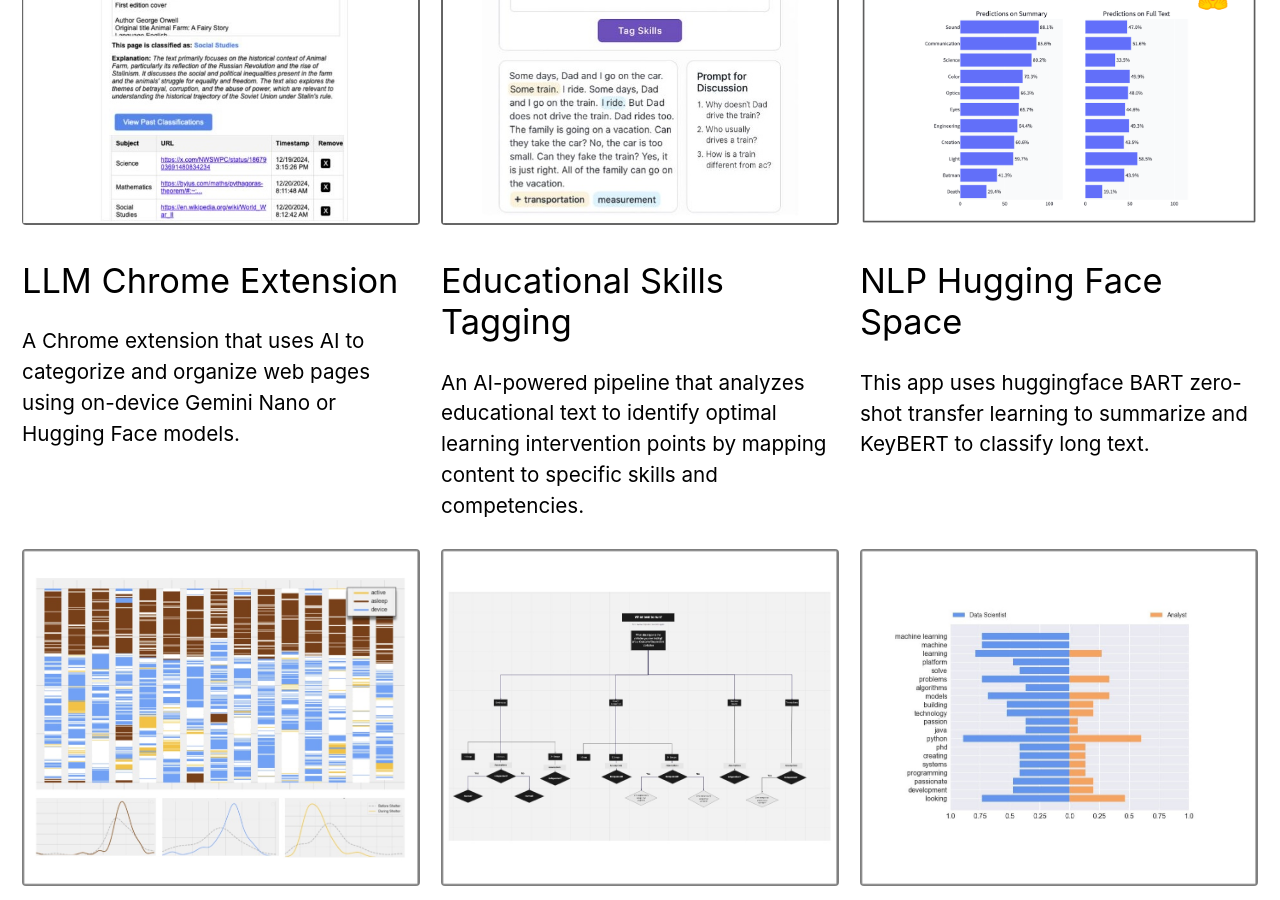
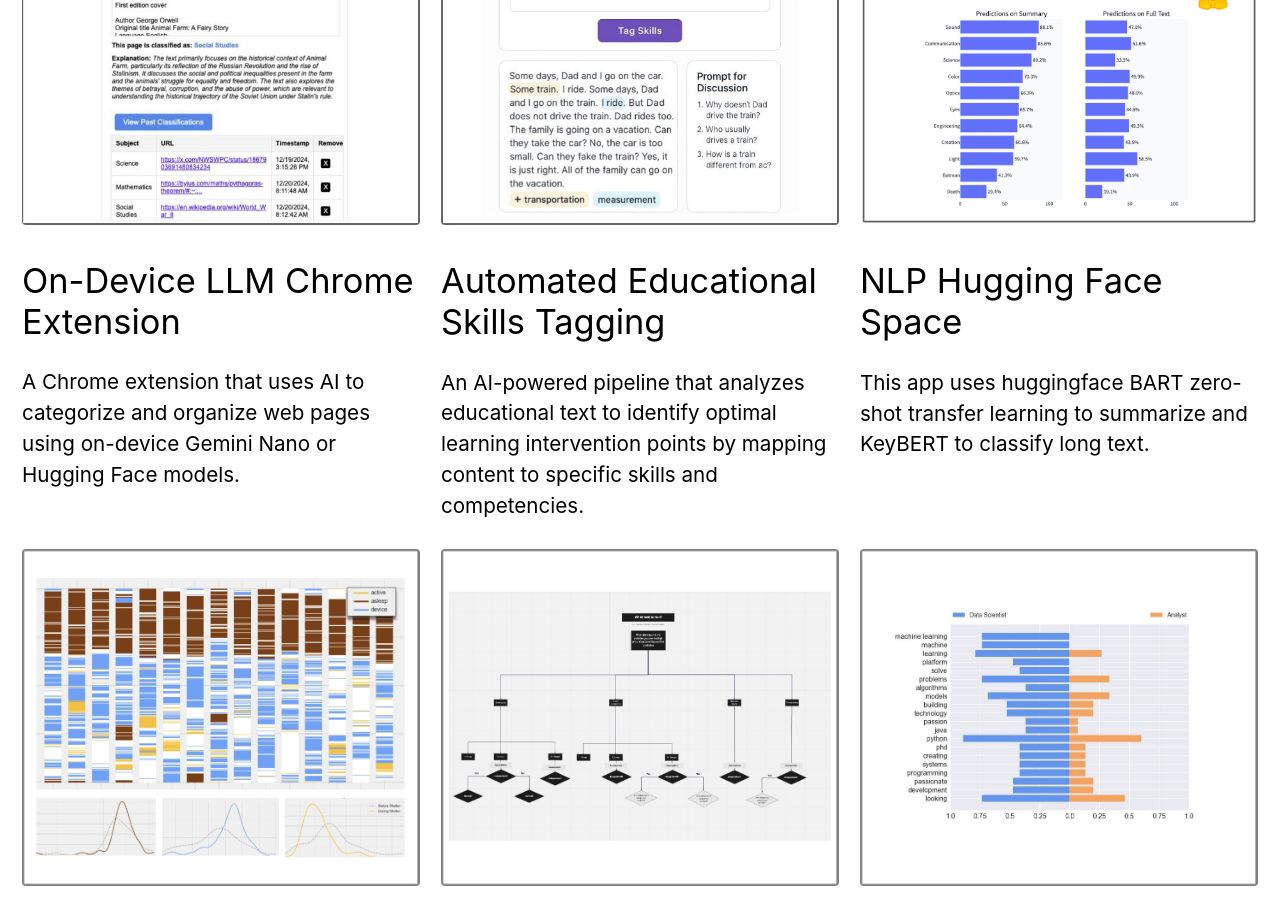
Before and after one commit to pleonova/pleonova.github.io, a Jekyll site: the page built from _pages/projects.md, in a window 1280 px wide and 900 px high, scrolled down 563 px. Built offline with Jekyll 4.4.1, drawn with Linux system fonts in a browser that asks for light colours; nearby versions of some CDN libraries.

Commit message:
Update project titles

```diff
--- a/_pages/projects.md
+++ b/_pages/projects.md
@@ -13,14 +13,14 @@
 feature_row:
   - image_path: /images/display-chrome-app.jpg
     alt: "LLM Chrome Extension"
-    title: "LLM Chrome Extension"
+    title: "On-Device LLM Chrome Extension"
     excerpt: "A Chrome extension that uses AI to categorize and organize web pages using on-device Gemini Nano or Hugging Face models."
     url: "https://github.com/pleonova/llm-chrome-extension/tree/main"
     btn_class: "btn--primary"
     btn_label: "Learn More"
   - image_path: /images/display-edu-skills.jpg
     alt: "Educational Skills Tagging"
-    title: "Educational Skills Tagging"
+    title: "Automated Educational Skills Tagging"
     excerpt: "An AI-powered pipeline that analyzes educational text to identify optimal learning intervention points by mapping content to specific skills and competencies."
     url: "https://github.com/pleonova/edu-skills-tagging"
     btn_class: "btn--primary"
```
